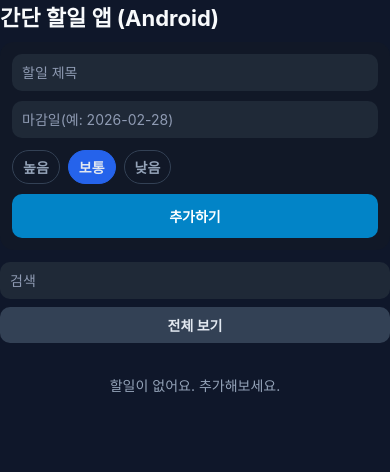
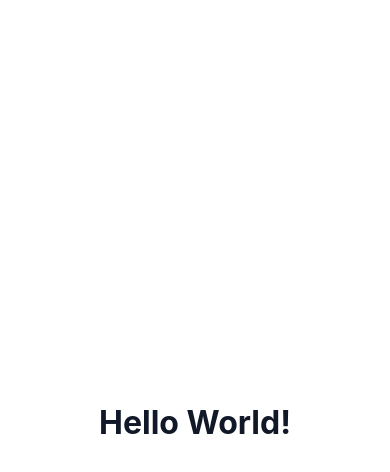
Before and after one commit to kingjjygame-cmd/Openclaw-build-repo, a React Native app in the folder app-android-todo/: screen / in a window 390 px wide. Shown: the top 472 px of the page. Built offline with nearby package versions, Linux system fonts and the light colour scheme.

Commit message:
Replace app-android-todo with minimal Hello World screen

```diff
--- a/app-android-todo/App.js
+++ b/app-android-todo/App.js
@@ -1,239 +1,23 @@
-import React, { useMemo, useState } from 'react';
-import {
-  SafeAreaView,
-  View,
-  Text,
-  TextInput,
-  FlatList,
-  TouchableOpacity,
-  StyleSheet,
-  Alert,
-} from 'react-native';
-
-const PRIORITY = {
-  high: '높음',
-  mid: '보통',
-  low: '낮음',
-};
-
-const priorityOrder = { high: 0, mid: 1, low: 2 };
+import { StyleSheet, Text, View } from 'react-native';
 
 export default function App() {
-  const [title, setTitle] = useState('');
-  const [priority, setPriority] = useState('mid');
-  const [due, setDue] = useState('');
-  const [search, setSearch] = useState('');
-  const [onlyOpen, setOnlyOpen] = useState(false);
-  const [todos, setTodos] = useState([]);
-
-  const nextId = useMemo(() => `${Date.now()}_${Math.random().toString(36).slice(2, 7)}`, [todos]);
-
-  const filtered = useMemo(() => {
-    const q = search.trim().toLowerCase();
-    return todos
-      .filter((t) => !q || t.title.toLowerCase().includes(q) || t.note.toLowerCase().includes(q))
-      .filter((t) => !onlyOpen || !t.done)
-      .sort((a, b) => {
-        if (priorityOrder[a.priority] !== priorityOrder[b.priority]) {
-          return priorityOrder[a.priority] - priorityOrder[b.priority];
-        }
-        return new Date(a.dueDate) - new Date(b.dueDate);
-      });
-  }, [todos, search, onlyOpen]);
-
-  const isDueOver = (d) => {
-    const n = new Date(d).setHours(0, 0, 0, 0);
-    const t = new Date().setHours(0, 0, 0, 0);
-    return n < t;
-  };
-
-  const addTodo = () => {
-    const t = title.trim();
-    if (!t) {
-      Alert.alert('입력 오류', '할일 제목을 입력해 주세요.');
-      return;
-    }
-
-    const newTodo = {
-      id: nextId,
-      title: t,
-      note: '',
-      priority,
-      dueDate: due || new Date().toISOString().slice(0, 10),
-      done: false,
-      createdAt: new Date().toISOString(),
-    };
-
-    setTodos((prev) => [newTodo, ...prev]);
-    setTitle('');
-    setDue('');
-    setPriority('mid');
-  };
-
-  const toggleDone = (id) => {
-    setTodos((prev) => prev.map((t) => (t.id === id ? { ...t, done: !t.done } : t)));
-  };
-
-  const removeTodo = (id) => {
-    Alert.alert('삭제', '정말 삭제하시겠어요?', [
-      { text: '취소', style: 'cancel' },
-      {
-        text: '삭제',
-        style: 'destructive',
-        onPress: () => {
-          setTodos((prev) => prev.filter((t) => t.id !== id));
-        },
-      },
-    ]);
-  };
-
   return (
-    <SafeAreaView style={styles.container}>
-      <Text style={styles.title}>간단 할일 앱 (Android)</Text>
-
-      <View style={styles.card}>
-        <TextInput
-          style={styles.input}
-          placeholder="할일 제목"
-          value={title}
-          onChangeText={setTitle}
-          placeholderTextColor="#8f9bb3"
-        />
-
-        <View style={styles.row}>
-          <TextInput
-            style={[styles.input, { flex: 1 }]}
-            placeholder="마감일(예: 2026-02-28)"
-            value={due}
-            onChangeText={setDue}
-            placeholderTextColor="#8f9bb3"
-          />
-          <View style={styles.pills}>
-            {Object.entries(PRIORITY).map(([k, label]) => {
-              const active = k === priority;
-              return (
-                <TouchableOpacity
-                  key={k}
-                  style={[styles.pill, active && styles.pillActive]}
-                  onPress={() => setPriority(k)}
-                >
-                  <Text style={[styles.pillText, active && styles.pillTextActive]}>{label}</Text>
-                </TouchableOpacity>
-              );
-            })}
-          </View>
-        </View>
-
-        <TouchableOpacity onPress={addTodo} style={styles.primaryBtn}>
-          <Text style={styles.primaryBtnText}>추가하기</Text>
-        </TouchableOpacity>
-      </View>
-
-      <View style={styles.filterRow}>
-        <TextInput
-          style={styles.input}
-          placeholder="검색"
-          value={search}
-          onChangeText={setSearch}
-          placeholderTextColor="#8f9bb3"
-        />
-        <TouchableOpacity
-          style={[styles.toggleBtn, onlyOpen && styles.toggleBtnActive]}
-          onPress={() => setOnlyOpen((s) => !s)}
-        >
-          <Text style={styles.toggleText}>{onlyOpen ? '미완료만 보기' : '전체 보기'}</Text>
-        </TouchableOpacity>
-      </View>
-
-      <FlatList
-        data={filtered}
-        keyExtractor={(item) => item.id}
-        contentContainerStyle={{ paddingBottom: 30 }}
-        renderItem={({ item }) => (
-          <View style={styles.todoItem}>
-            <TouchableOpacity onPress={() => toggleDone(item.id)} style={styles.checkWrap}>
-              <Text style={styles.check}>{item.done ? '✅' : '⬜'}</Text>
-            </TouchableOpacity>
-            <View style={{ flex: 1 }}>
-              <Text style={[styles.todoTitle, item.done && styles.todoDone]}>{item.title}</Text>
-              <Text style={styles.todoSub}>
-                우선순위: {PRIORITY[item.priority]} / 마감: {item.dueDate}{' '}
-                {isDueOver(item.dueDate) && !item.done ? '⚠ 마감 초과' : ''}
-              </Text>
-            </View>
-            <TouchableOpacity onPress={() => removeTodo(item.id)}>
-              <Text style={styles.delete}>삭제</Text>
-            </TouchableOpacity>
-          </View>
-        )}
-        ListEmptyComponent={<Text style={styles.empty}>할일이 없어요. 추가해보세요.</Text>}
-      />
-    </SafeAreaView>
+    <View style={styles.container}>
+      <Text style={styles.text}>Hello World!</Text>
+    </View>
   );
 }
 
 const styles = StyleSheet.create({
   container: {
     flex: 1,
-    backgroundColor: '#0f172a',
-    padding: 16,
+    backgroundColor: '#ffffff',
+    alignItems: 'center',
+    justifyContent: 'center',
   },
-  title: { color: '#f8fafc', fontSize: 22, fontWeight: '700', marginBottom: 10 },
-  card: {
-    backgroundColor: '#111827',
-    borderRadius: 14,
-    padding: 12,
-    gap: 10,
-    marginBottom: 12,
+  text: {
+    fontSize: 32,
+    fontWeight: '700',
+    color: '#111827',
   },
-  input: {
-    backgroundColor: '#1f2937',
-    color: '#f1f5f9',
-    borderRadius: 10,
-    padding: 10,
-  },
-  row: { gap: 8 },
-  pills: { flexDirection: 'row', gap: 8, marginTop: 4 },
-  pill: {
-    paddingHorizontal: 10,
-    paddingVertical: 6,
-    borderRadius: 999,
-    borderWidth: 1,
-    borderColor: '#334155',
-  },
-  pillActive: { backgroundColor: '#2563eb', borderColor: '#2563eb' },
-  pillText: { color: '#94a3b8', fontWeight: '600' },
-  pillTextActive: { color: '#e2e8f0' },
-  primaryBtn: {
-    backgroundColor: '#0284c7',
-    borderRadius: 10,
-    alignItems: 'center',
-    padding: 12,
-  },
-  primaryBtnText: { color: '#fff', fontWeight: '700' },
-  filterRow: { gap: 8, marginBottom: 8 },
-  toggleBtn: {
-    backgroundColor: '#334155',
-    padding: 8,
-    borderRadius: 10,
-    alignItems: 'center',
-  },
-  toggleBtnActive: { backgroundColor: '#0369a1' },
-  toggleText: { color: '#e2e8f0', fontWeight: '700' },
-  todoItem: {
-    flexDirection: 'row',
-    alignItems: 'center',
-    gap: 10,
-    backgroundColor: '#111827',
-    borderRadius: 12,
-    padding: 12,
-    marginBottom: 8,
-  },
-  checkWrap: { padding: 6 },
-  check: { fontSize: 18 },
-  todoTitle: { color: '#e2e8f0', fontSize: 16, fontWeight: '700' },
-  todoDone: { textDecorationLine: 'line-through', color: '#64748b' },
-  todoSub: { color: '#94a3b8', marginTop: 3, fontSize: 12 },
-  delete: { color: '#f87171', fontWeight: '700' },
-  empty: { color: '#94a3b8', textAlign: 'center', marginTop: 24 },
 });
```
